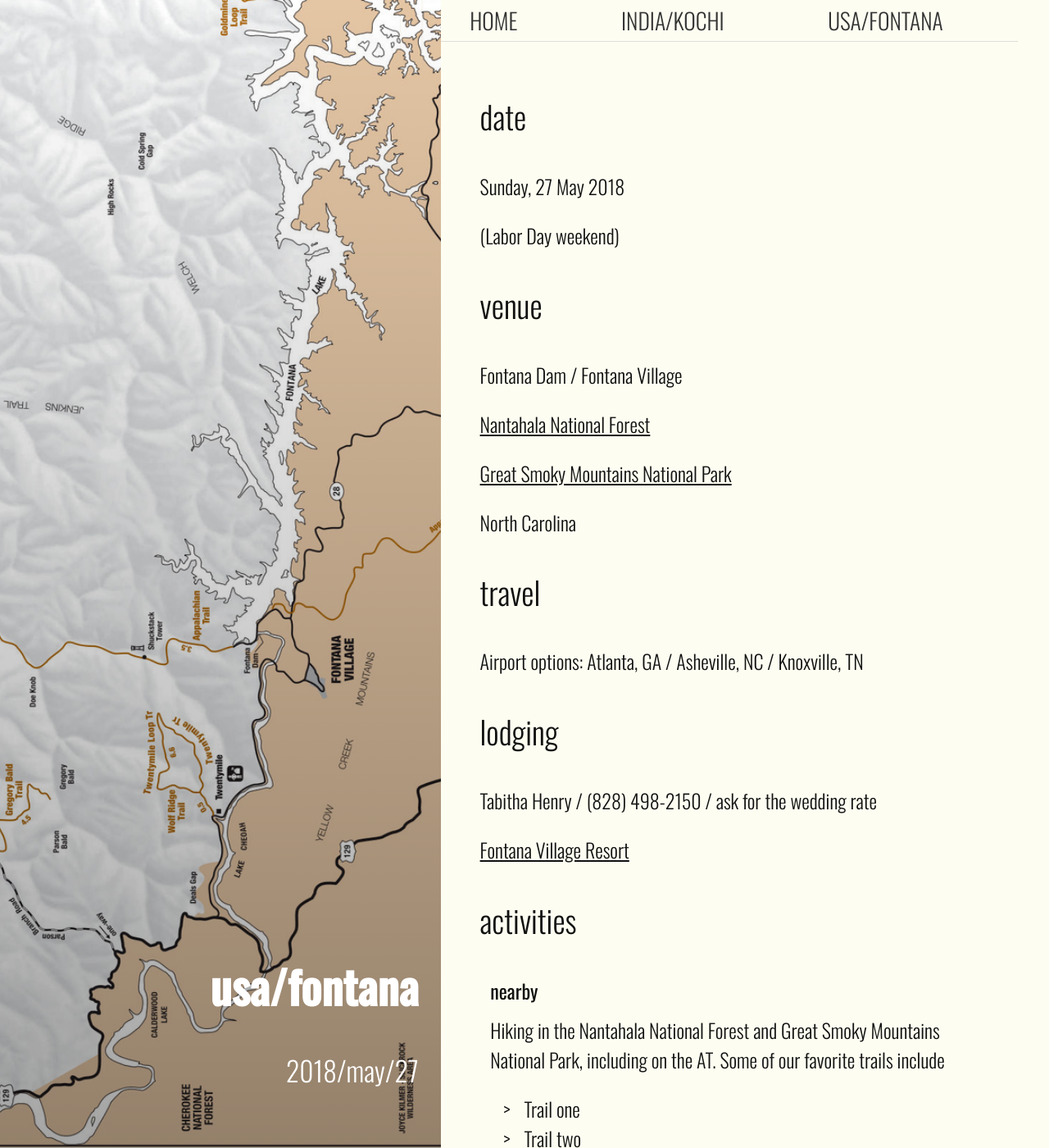
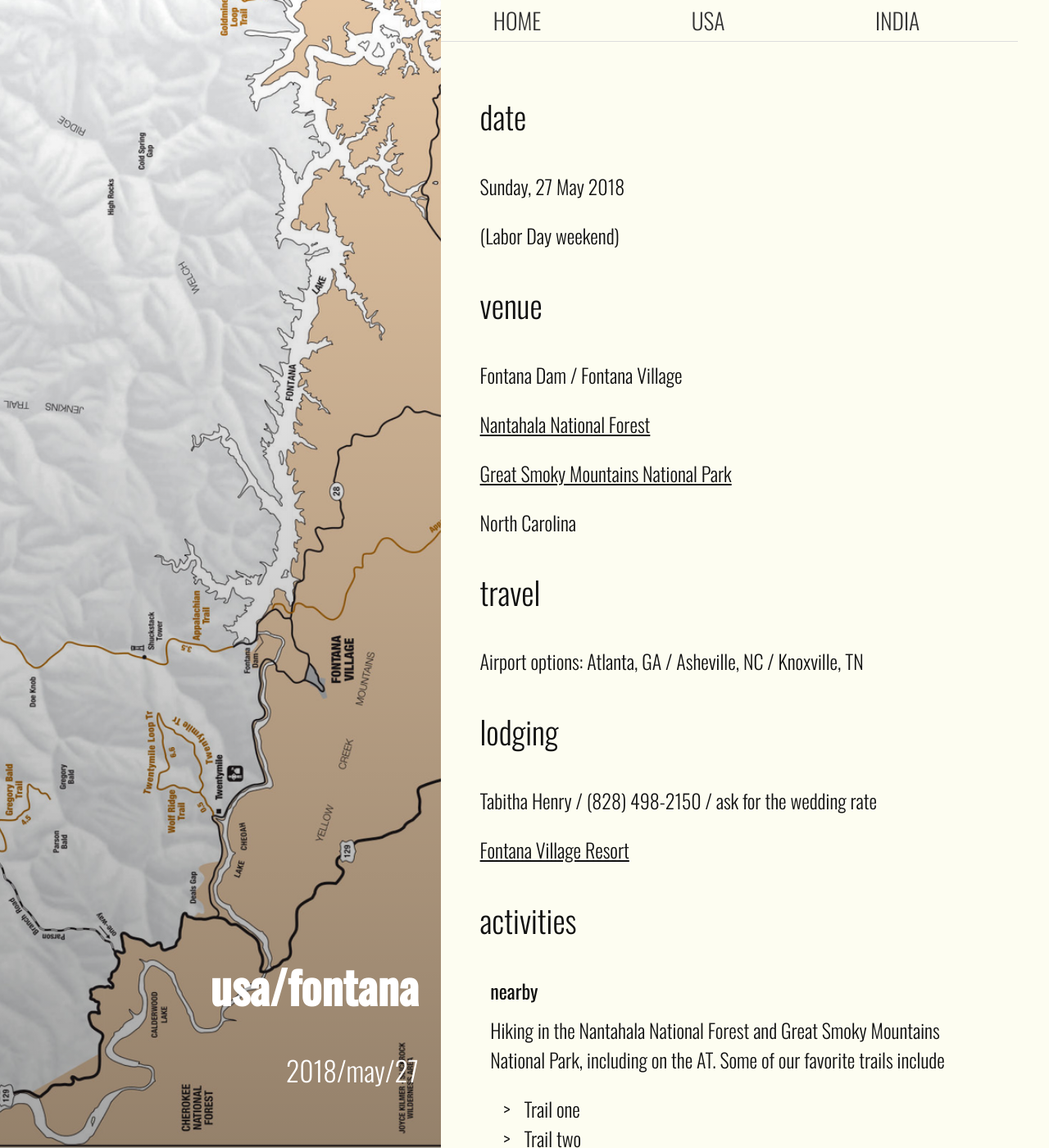
Before and after one commit to french-cherian/french-cherian.github.io, a Jekyll site: the page built from 2-usa.md, in a window 1280 px wide and 1400 px high. Shown: the whole window at 82% size. Built offline with Jekyll 4.4.1, drawn with Linux system fonts in a browser that asks for light colours.

Commit message:
Figured out navbar ordering. Made index.html index.md

```diff
--- a/usa.md
+++ b/2-usa.md
@@ -4,7 +4,7 @@ layout: page
 title: "USA/FONTANA"
 permalink: /usa/
 summary: "2018/May/27"
-active: USA/FONTANA
+active: USA
 collage: smokey-collage.jpg
 ---
 
--- a/india.md
+++ b/3-india.md
@@ -4,7 +4,7 @@ layout: page
 title: "INDIA/KOCHI"
 permalink: /india/
 summary: "2017/Aug/18"
-active: INDIA/KOCHI
+active: INDIA
 ---
 
 <!-- <h3> rsvp </h3> -->
--- a/_includes/head.html
+++ b/_includes/head.html
@@ -19,8 +19,11 @@
   <!-- <link rel="alternate" type="application/rss+xml" title="{{ site.title }}" href="{{ "/feed.xml" | prepend: site.baseurl | prepend: site.url }}"> -->
 
   <!-- <link href='https://fonts.googleapis.com/css?family=PT+Serif:400,400italic,700|Roboto+Condensed:700&subset=latin' rel='stylesheet' type='text/css'> -->
-  <link href="https://fonts.googleapis.com/css?family=Oswald:300,400,500" rel="stylesheet">
+  <link href="https://fonts.googleapis.com/css?family=Oswald:100,200,300,400,500" rel="stylesheet">
   <link rel="stylesheet" href="{{ "/assets/css/main.css" | relative_url }}">
+  <!-- <script src='https://api.mapbox.com/mapbox-gl-js/v0.39.1/mapbox-gl.js'></script> -->
+  <!-- <link href='https://api.mapbox.com/mapbox-gl-js/v0.39.1/mapbox-gl.css' rel='stylesheet' /> -->
+
 
   <meta property="og:url" content="{{ page.url | absolute_url }}">
   <meta property="og:type" content="website">
@@ -35,10 +38,10 @@
 
   {% if page.bg %}
     <meta property="og:image" content="{{ site.baseurl | prepend: site.url }}{{ site.images }}/{{ page.bg }}">
-    <meta name="twitter:image" content="{{ site.baseurl | prepend: site.url }}{{ site.images }}/{{ page.bg }}">
+    <!-- <meta name="twitter:image" content="{{ site.baseurl | prepend: site.url }}{{ site.images }}/{{ page.bg }}"> -->
   {% else %}
     <meta property="og:image" content="{{ site.baseurl | prepend: site.url }}{{ site.images }}/bg.svg">
-    <meta name="twitter:image" content="{{ site.baseurl | prepend: site.url }}{{ site.images }}/bg.svg">
-  {% endif %}
+    <!-- <meta name="twitter:image" content="{{ site.baseurl | prepend: site.url }}{{ site.images }}/bg.svg"> -->
+    {% endif %}
 
 </head>
--- a/_includes/header.html
+++ b/_includes/header.html
@@ -8,7 +8,7 @@
 
     {% for my_page in site.pages %}
       {% if my_page.active %}
-        <a href="{{ my_page.url | prepend: site.baseurl }}">{{ my_page.title }}</a>
+        <a href="{{ my_page.url | prepend: site.baseurl }}">{{ my_page.active }}</a>
       {% endif %}
     {% endfor %}
 
--- a/assets/_sass/_base.scss
+++ b/assets/_sass/_base.scss
@@ -26,7 +26,7 @@ li::before{
     margin: 0.4em 0 0 0;
     padding: 0;
     margin-left: 0%;
-    margin-bottom: -5%;
+    margin-bottom: -10%;
     max-width: 150%;
     overflow: hidden;
 }
```
Also changed, not shown: index.md (renamed from index.html, +10 -10 lines).
